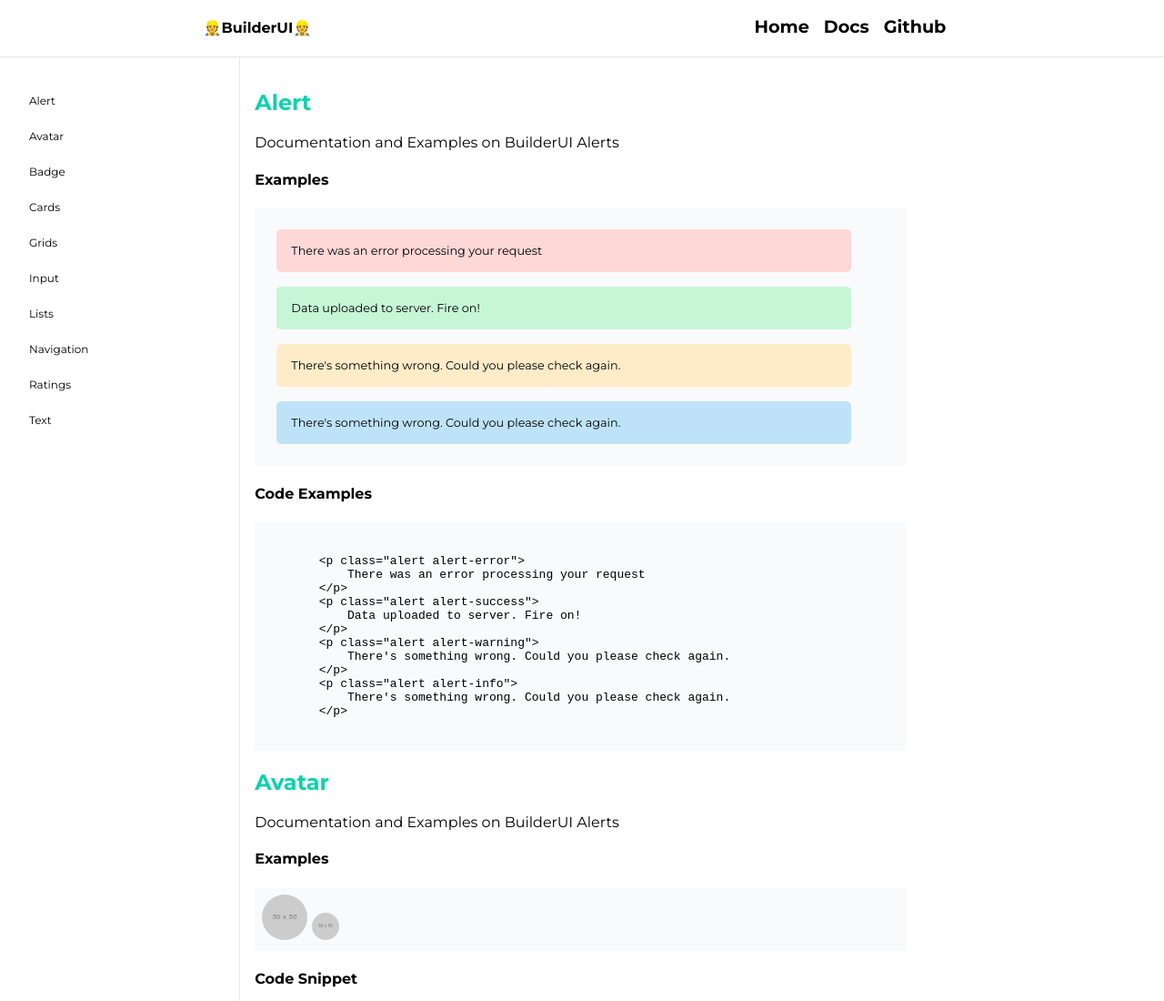
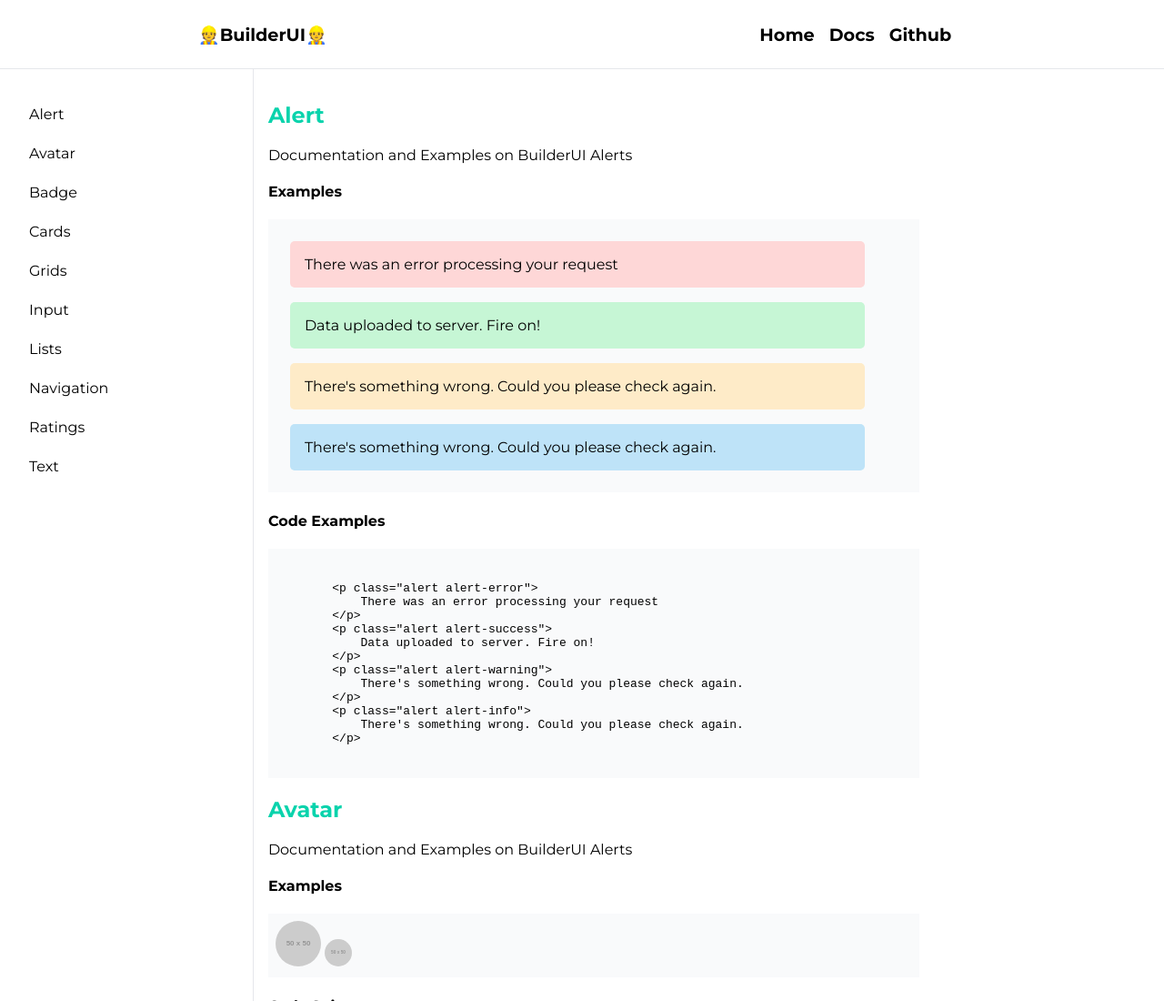
Before and after one commit to shanudjn/BuilderUI, a plain HTML site: page index.html in a window 1280 px wide. Shown: the top 1100 px of the page at 91% size. Drawn offline with Linux system fonts and the light colour scheme; placeholder pictures from the web are drawn by us.

Commit message:
font size

```diff
--- a/index.html
+++ b/index.html
@@ -16,7 +16,7 @@
 <body>
     <nav class="nav">
         <div class="navbar-brand">
-            <h4>👷BuilderUI👷</h4>
+            <h4 class="brand-name">👷BuilderUI👷</h4>
         </div>
         <div class="navbar-links">
             <ul class="navbar-links-list">
--- a/styles/components/alert.css
+++ b/styles/components/alert.css
@@ -14,7 +14,7 @@
     max-width: 600px;
     margin:1rem;
     padding: 1rem;
-    font-size: 0.8rem;
+    font-size: 1rem;
     border-radius: 5px;
 }
 svg{
--- a/styles/styles.css
+++ b/styles/styles.css
@@ -1,6 +1,9 @@
 /*layout*/
 body{
     margin: 0;
+}
+.brand-name{
+    font-size:1.2rem;
 }
 .nav{
     grid-area : nav;
@@ -53,7 +56,7 @@ body{
     /* border:1px solid red; */
     margin:0.5rem;
     padding:0.5rem;
-    font-size: 12px;
+    font-size: 1rem;
     border-radius: 4px;
 }
 .aside-list-item a{
```
